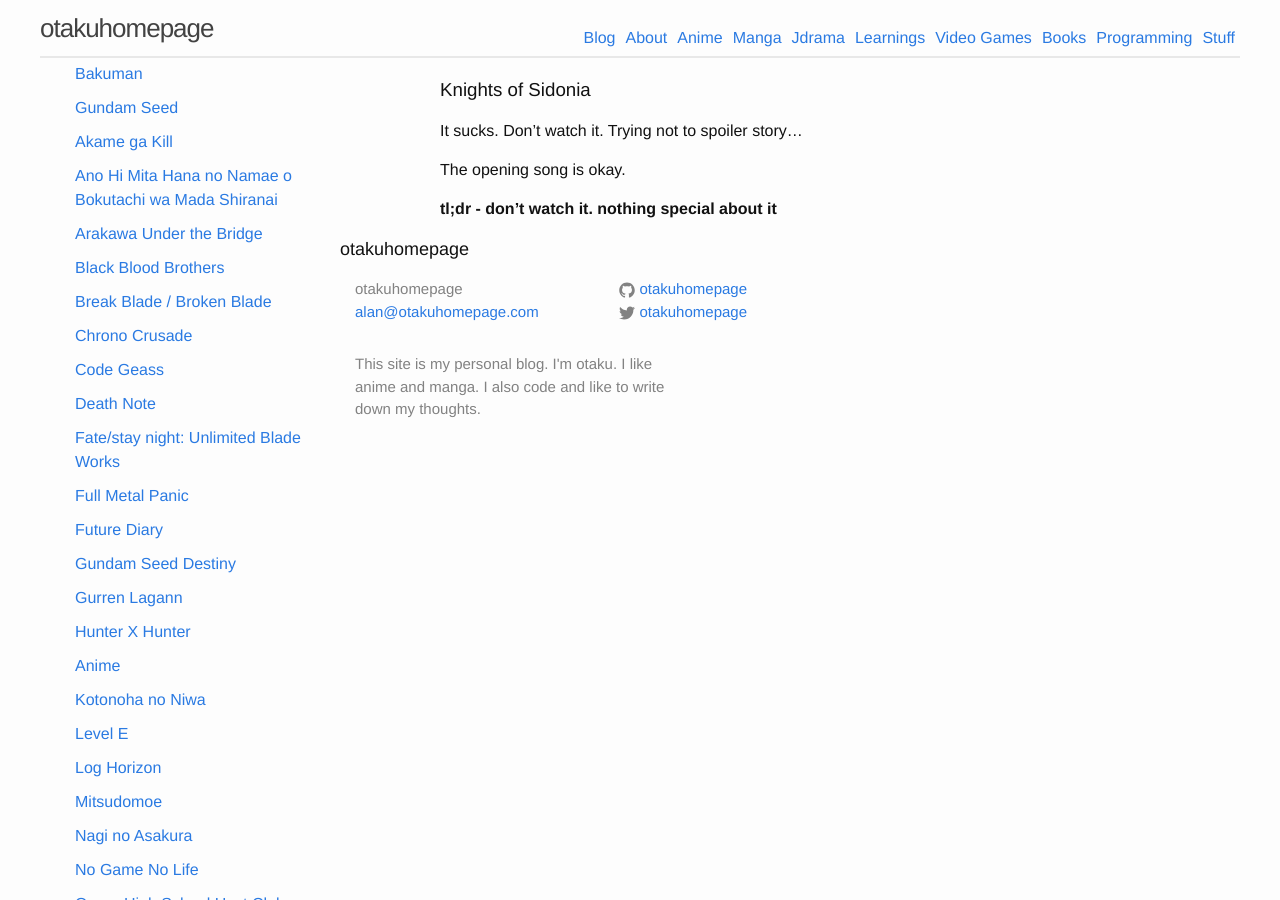
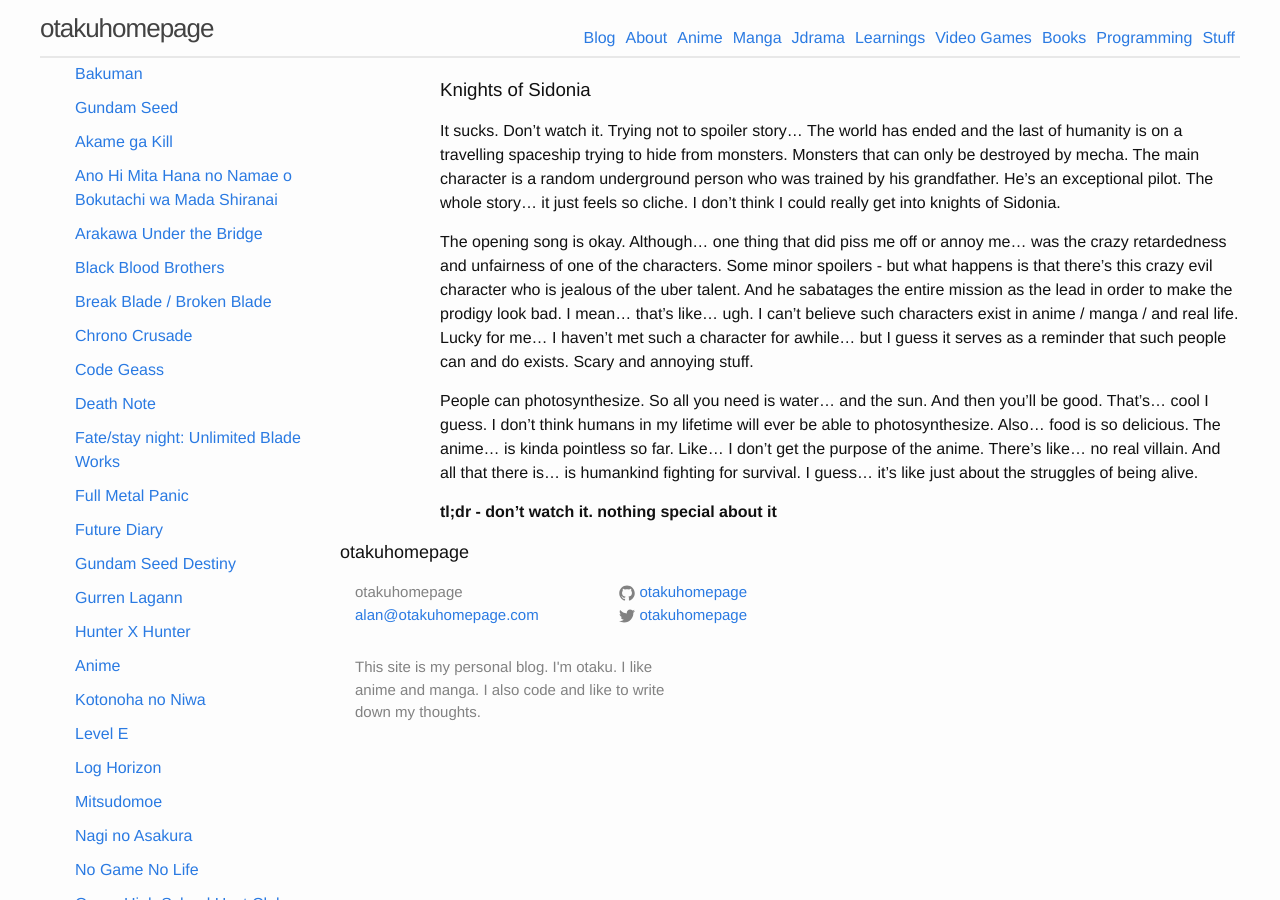
Before and after one commit to otakuhomepage/otakuhomepage.github.io, a Jekyll site: the page built from anime/knights-of-sidonia.md, in a window 1280 px wide and 900 px high. Built offline with Jekyll 4.4.1, drawn with Linux system fonts in a browser that asks for light colours; comment, search, counter and statistics services are not loaded.

Commit message:
knights of sidonia better review

```diff
--- a/anime/knights-of-sidonia.md
+++ b/anime/knights-of-sidonia.md
@@ -5,8 +5,10 @@
 categories: [anime]
 tags: [anime]
 ---
-It sucks. Don't watch it. Trying not to spoiler story...
+It sucks. Don't watch it. Trying not to spoiler story... The world has ended and the last of humanity is on a travelling spaceship trying to hide from monsters. Monsters that can only be destroyed by mecha. The main character is a random underground person who was trained by his grandfather. He's an exceptional pilot. The whole story... it just feels so cliche. I don't think I could really get into knights of Sidonia.
 
-The opening song is okay.
+The opening song is okay. Although... one thing that did piss me off or annoy me... was the crazy retardedness and unfairness of one of the characters. Some minor spoilers - but what happens is that there's this crazy evil character who is jealous of the uber talent. And he sabatages the entire mission as the lead in order to make the prodigy look bad. I mean... that's like... ugh. I can't believe such characters exist in anime / manga / and real life. Lucky for me... I haven't met such a character for awhile... but I guess it serves as a reminder that such people can and do exists. Scary and annoying stuff.
+
+People can photosynthesize. So all you need is water... and the sun. And then you'll be good. That's... cool I guess. I don't think humans in my lifetime will ever be able to photosynthesize. Also... food is so delicious. The anime... is kinda pointless so far. Like... I don't get the purpose of the anime. There's like... no real villain. And all that there is... is humankind fighting for survival. I guess... it's like just about the struggles of being alive.
 
 **tl;dr - don't watch it. nothing special about it**
```
